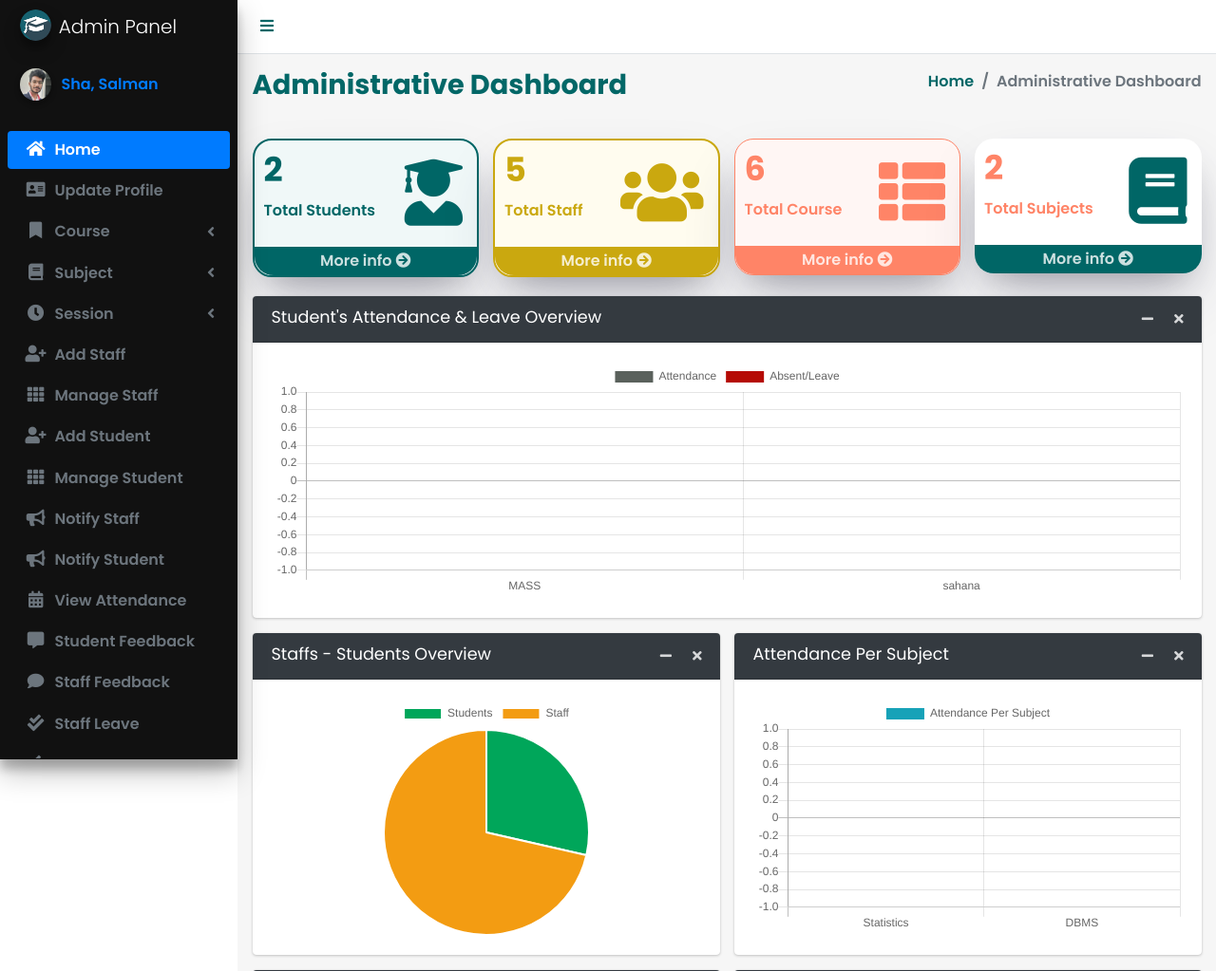
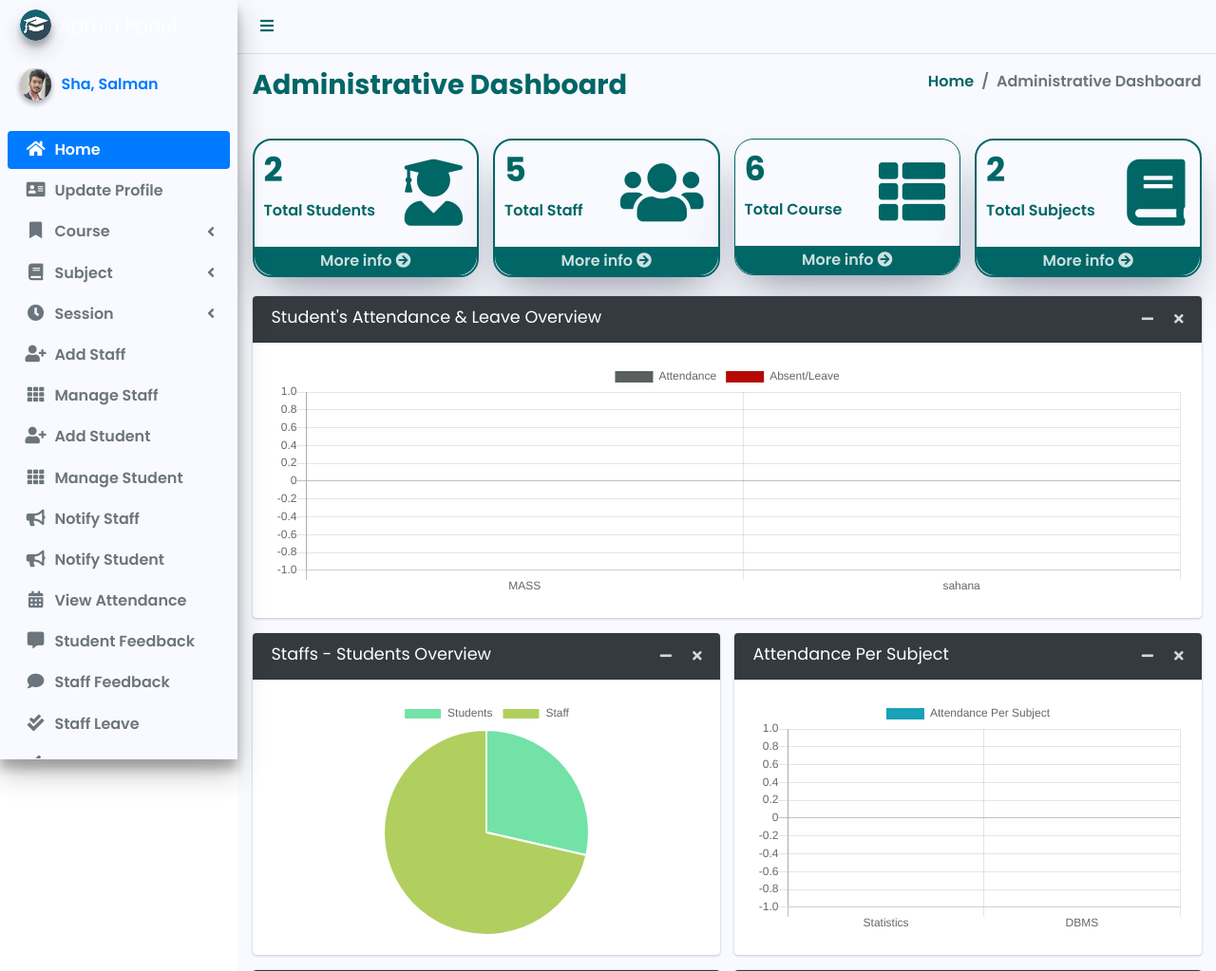
Before and after one commit to salmancz/CollegeManagement-Django, a Django app: page /admin/home/ in a window 1280 px wide. Shown: the top 1023 px of the page at 95% size. Run offline with Django 3.2, Linux system fonts and the light colour scheme; a user stored in the database is signed in; data comes from the database, SQL or seed files in the repository; data that the repository does not hold is empty; some libraries are stand-ins or nearby versions.

Commit message:
modified:   main_app/__pycache__/views.cpython-310.pyc 	modified:   main_app/templates/hod_template/home_content.html 	modified:   main_app/templates/main_app/base.html 	modified:   main_app/templates/main_app/sidebar_template.html

```diff
--- a/main_app/templates/hod_template/home_content.html
+++ b/main_app/templates/hod_template/home_content.html
@@ -9,7 +9,7 @@
             <div class="col-lg-3 col-6">
                 <!-- small box -->
                 <div class="small-box"
-                style="background-color: #F0F8F8; box-shadow: rgba(50, 50, 93, 0.25) 0px 30px 60px -12px, rgba(0, 0, 0, 0.3) 0px 18px 36px -18px; color:#006666;border:2px solid #006666; border-radius: 20px;">
+                style="background-color: #F8FAFF; box-shadow: rgba(50, 50, 93, 0.25) 0px 30px 60px -12px, rgba(0, 0, 0, 0.3) 0px 18px 36px -18px; color:#006666;border:2px solid #006666; border-radius: 20px;">
                     <div class="inner">
                         <h3>{{total_students}}</h3>
 
@@ -26,39 +26,39 @@
             <div class="col-lg-3 col-6">
                 <!-- small box -->
                 <div class="small-box "
-                style="background-color: #FFFCEF; box-shadow: rgba(50, 50, 93, 0.25) 0px 30px 60px -12px, rgba(0, 0, 0, 0.3) 0px 18px 36px -18px; color:#caa80f; border:1px solid #caa80f; border:2px solid #caa80f; border-radius: 20px;">
+                style="background-color: #F8FAFF; box-shadow: rgba(50, 50, 93, 0.25) 0px 30px 60px -12px, rgba(0, 0, 0, 0.3) 0px 18px 36px -18px; color:#006666; border:1px solid #006666; border:2px solid #006666; border-radius: 20px;">
                     <div class="inner">
                         <h3>{{total_staff}}</h3>
 
                         <p>Total Staff</p>
                     </div>
                     <div class="icon">
-                      <i class="nav-icon fas fa-users"style="color:#caa80f"></i>
+                      <i class="nav-icon fas fa-users"style="color:#006666"></i>
                     </div>
-                    <a href="{% url 'manage_staff' %}" class="small-box-footer"style="border-radius:0 0 20px 20px;background-color: #caa80f;">More info <i class="fas fa-arrow-circle-right"></i></a>
+                    <a href="{% url 'manage_staff' %}" class="small-box-footer"style="border-radius:0 0 20px 20px;background-color: #006666;">More info <i class="fas fa-arrow-circle-right"></i></a>
                 </div>
             </div>
             <!-- ./col -->
             <div class="col-lg-3 col-6">
                 <!-- small box -->
                 <div class="small-box "
-                style="background-color: #FFF6F4; box-shadow: rgba(50, 50, 93, 0.25) 0px 30px 60px -12px, rgba(0, 0, 0, 0.3) 0px 18px 36px -18px; border:1px solid #FF8467; color:#FF8467; border-radius: 20px;">
+                style="background-color: #F8FAFF; box-shadow: rgba(50, 50, 93, 0.25) 0px 30px 60px -12px, rgba(0, 0, 0, 0.3) 0px 18px 36px -18px; border:1px solid #006666; color:#006666; border-radius: 20px;">
                     <div class="inner">
                         <h3>{{total_course}}</h3>
 
                         <p>Total Course</p>
                     </div>
                     <div class="icon">
-                      <i class="nav-icon fas fa-th-list"style="color:#FF8467"></i>
+                      <i class="nav-icon fas fa-th-list"style="color:#006666"></i>
                     </div>
-                    <a href="{% url 'manage_course' %}" class="small-box-footer"style="border-radius:0 0 20px 20px;background-color: #FF8467;">More info <i class="fas fa-arrow-circle-right"></i></a>
+                    <a href="{% url 'manage_course' %}" class="small-box-footer"style="border-radius:0 0 20px 20px;background-color: #006666;">More info <i class="fas fa-arrow-circle-right"></i></a>
                 </div>
             </div>
             <!-- ./col -->
             <div class="col-lg-3 col-6">
                 <!-- small box -->
                 <div class="small-box "
-                style="background-color: #fff; box-shadow: rgba(50, 50, 93, 0.25) 0px 30px 60px -12px, rgba(0, 0, 0, 0.3) 0px 18px 36px -18px; color:#FF8467; border-radius: 20px;">
+                style="background-color: #F8FAFF; box-shadow: rgba(50, 50, 93, 0.25) 0px 30px 60px -12px, rgba(0, 0, 0, 0.3) 0px 18px 36px -18px; color:#006666; border:2px solid #006666; border-radius: 20px;">
                     <div class="inner">
                         <h3>{{total_subject}}</h3>
 
@@ -197,7 +197,7 @@
             datasets: [
               {
                 data:[{{total_students}}, {{total_staff}}],
-                backgroundColor : ['#00a65a', '#f39c12',],
+                backgroundColor : ['#73E2A7', '#B1CF5F',],
               }
             ]
           }
--- a/main_app/templates/main_app/base.html
+++ b/main_app/templates/main_app/base.html
@@ -37,12 +37,15 @@
 
 <body class="hold-transition sidebar-mini layout-fixed"
 style="font-family : Poppins; font-weight: 600">
-    <div class="wrapper">
+    <div class="wrapper"
+    >
 
         <!-- Navbar -->
-        <nav class="main-header navbar navbar-expand navbar-white navbar-light">
+        <nav class="main-header navbar navbar-expand  "
+        style="background-color:#F8FAFF">
             <!-- Left navbar links -->
-            <ul class="navbar-nav">
+            <ul class="navbar-nav"
+          >
                 <li class="nav-item">
                     <a class="nav-link" data-widget="pushmenu" href="#"><i class="fas fa-bars"style="color:#026767;"></i></a>
                 </li>
@@ -60,7 +63,7 @@ style="font-family : Poppins; font-weight: 600">
 
 
         <div class="content-wrapper"
-        style="background-color: #F6F6F6">
+        style="background-color: #F8FAFF">
 
             <!-- Content Wrapper. Contains page content -->
             <!-- Content Header (Page header) -->
@@ -70,12 +73,12 @@ style="font-family : Poppins; font-weight: 600">
                 >
                     <div class="row mb-2">
                         <div class="col-sm-6">
-                            <h1 class="m-0 "style="color:#026767; font-weight: 700";>{% block page_title %}{% endblock page_title %}</h1>
+                            <h1 class="m-0 "style="color:#006666; font-weight: 700";>{% block page_title %}{% endblock page_title %}</h1>
                         </div><!-- /.col -->
                         <div class="col-sm-6">
 
                             <ol class="breadcrumb float-sm-right">
-                                <li class="breadcrumb-item"><a href="#" style="color:#026767; ">Home</a></li>
+                                <li class="breadcrumb-item"><a href="#" style="color:#006666; ">Home</a></li>
                                 <li class="breadcrumb-item active">{{ page_title }}</li>
                             </ol>
                         </div><!-- /.col -->
--- a/main_app/templates/main_app/sidebar_template.html
+++ b/main_app/templates/main_app/sidebar_template.html
@@ -1,6 +1,6 @@
 {% load static %}
 <aside class="main-sidebar elevation-4"
-style="background-color: #111; margin:10px color:#fff; ">
+style="background-color: #F8FAFF; margin:10px color:#fff; ">
     {% if request.user.user_type == '1' %}
     <!-- Brand Logo -->
     <a href="{% url 'admin_home' %}" class="brand-link">
```
